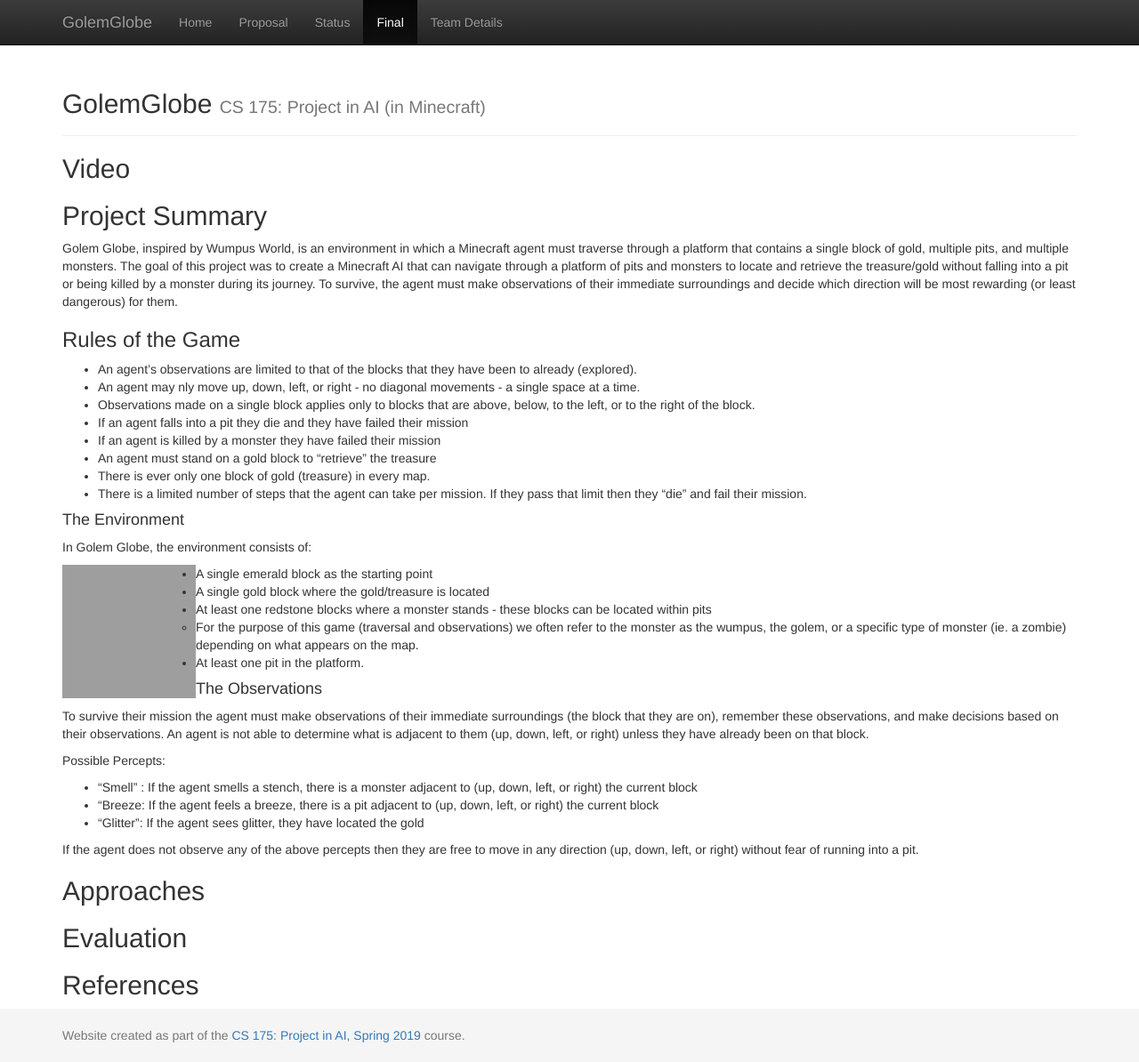
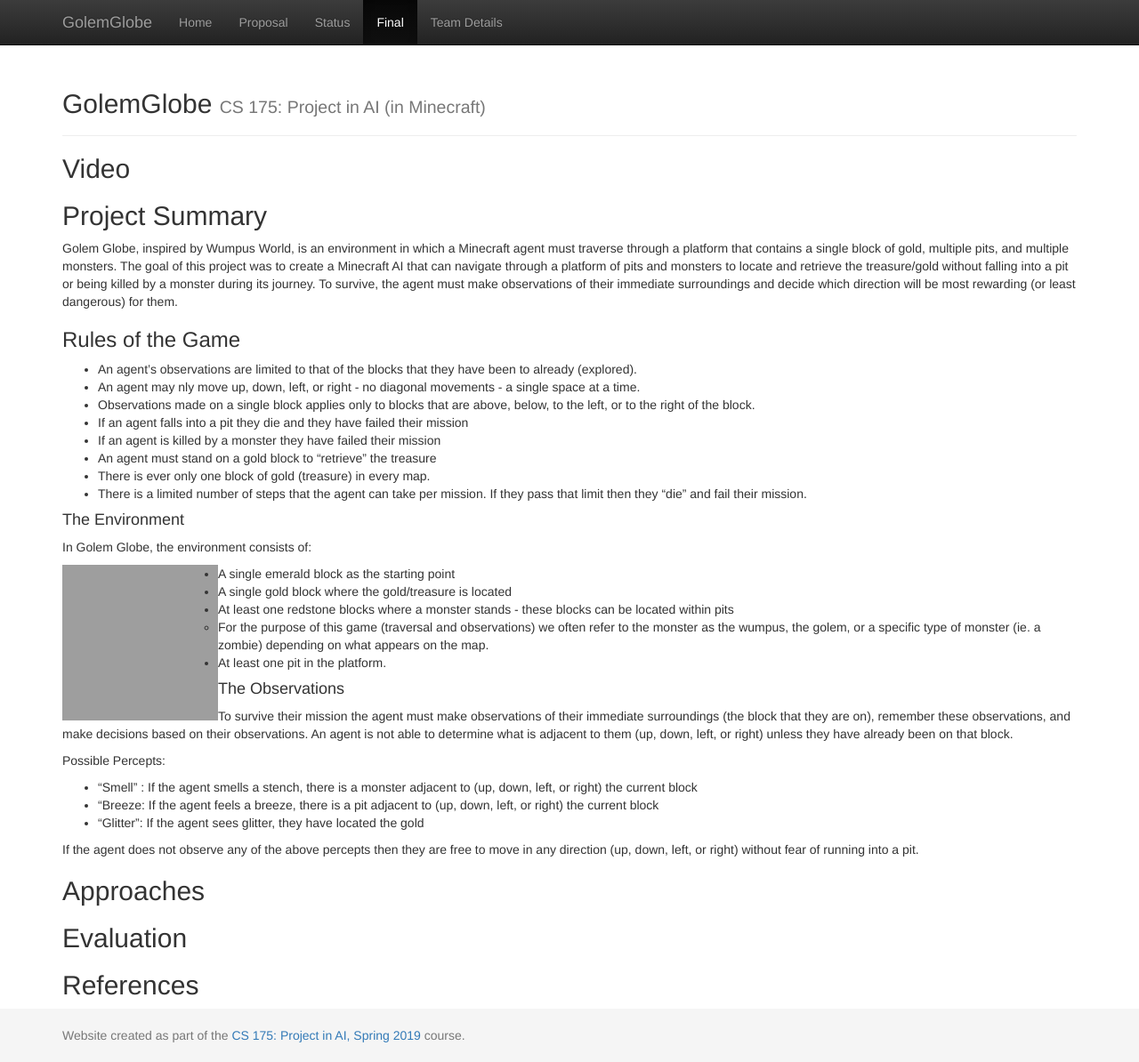
Before and after one commit to SalehO/GolumGlobe, a Jekyll site: the page built from docs/final.md, in a window 1280 px wide and 1194 px high. Shown: the whole window at 89% size. Built offline with Jekyll 4.4.1, drawn with Linux system fonts in a browser that asks for light colours; grey boxes are pictures that could not be loaded.

Commit message:
Update final.md

```diff
--- a/docs/final.md
+++ b/docs/final.md
@@ -22,7 +22,7 @@
 #### The Environment
 In Golem Globe, the environment consists of:
 
-<img align="left" width="150" height="150" src="https://github.com/soberanc/GolemGlobe/blob/master/docs/observations_map.jpg">
+<img align="left" width="175" height="175" src="https://github.com/soberanc/GolemGlobe/blob/master/docs/observations_map.jpg">
 
 - A single emerald block as the starting point
 - A single gold block where the gold/treasure is located
```
